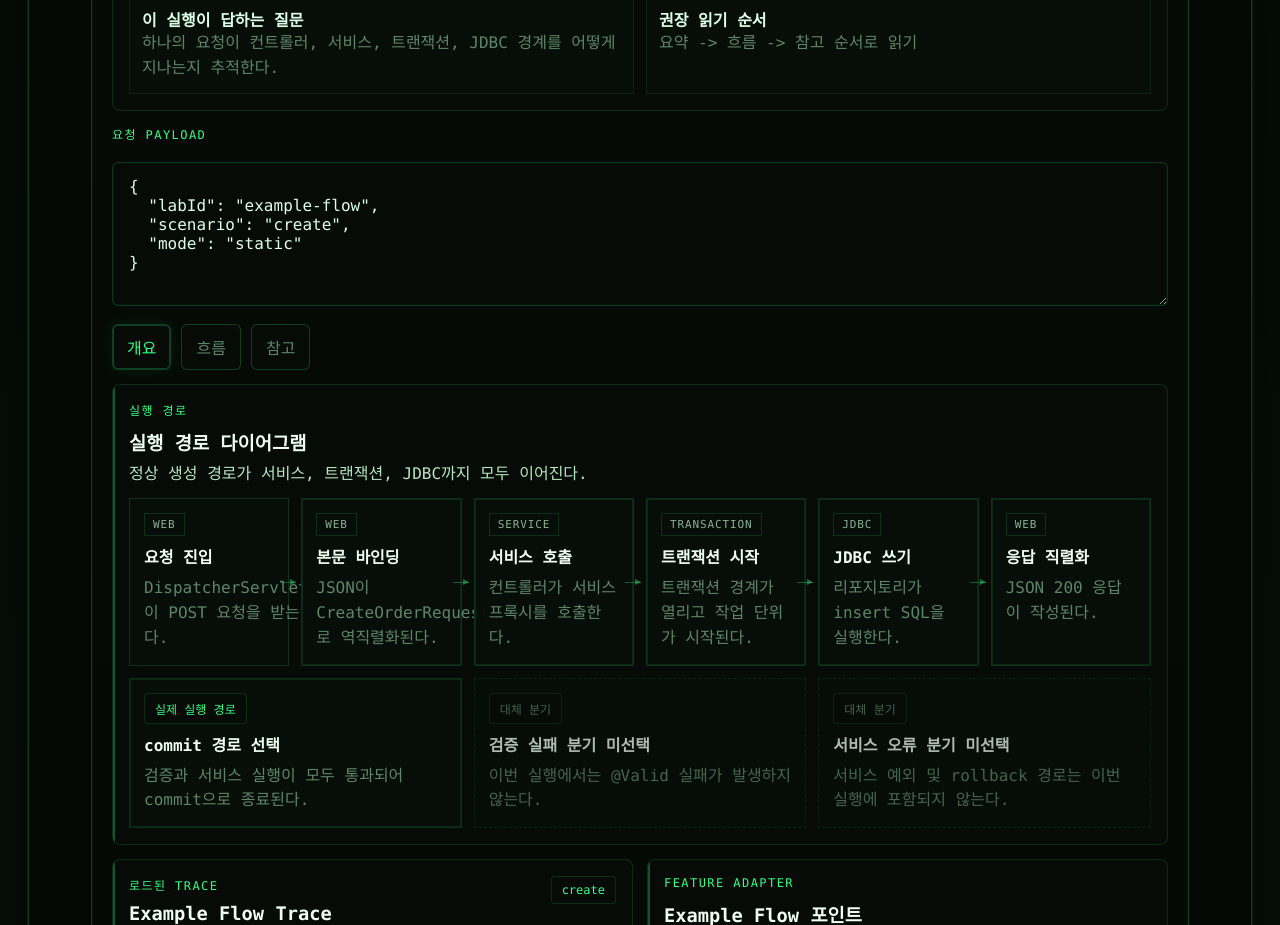
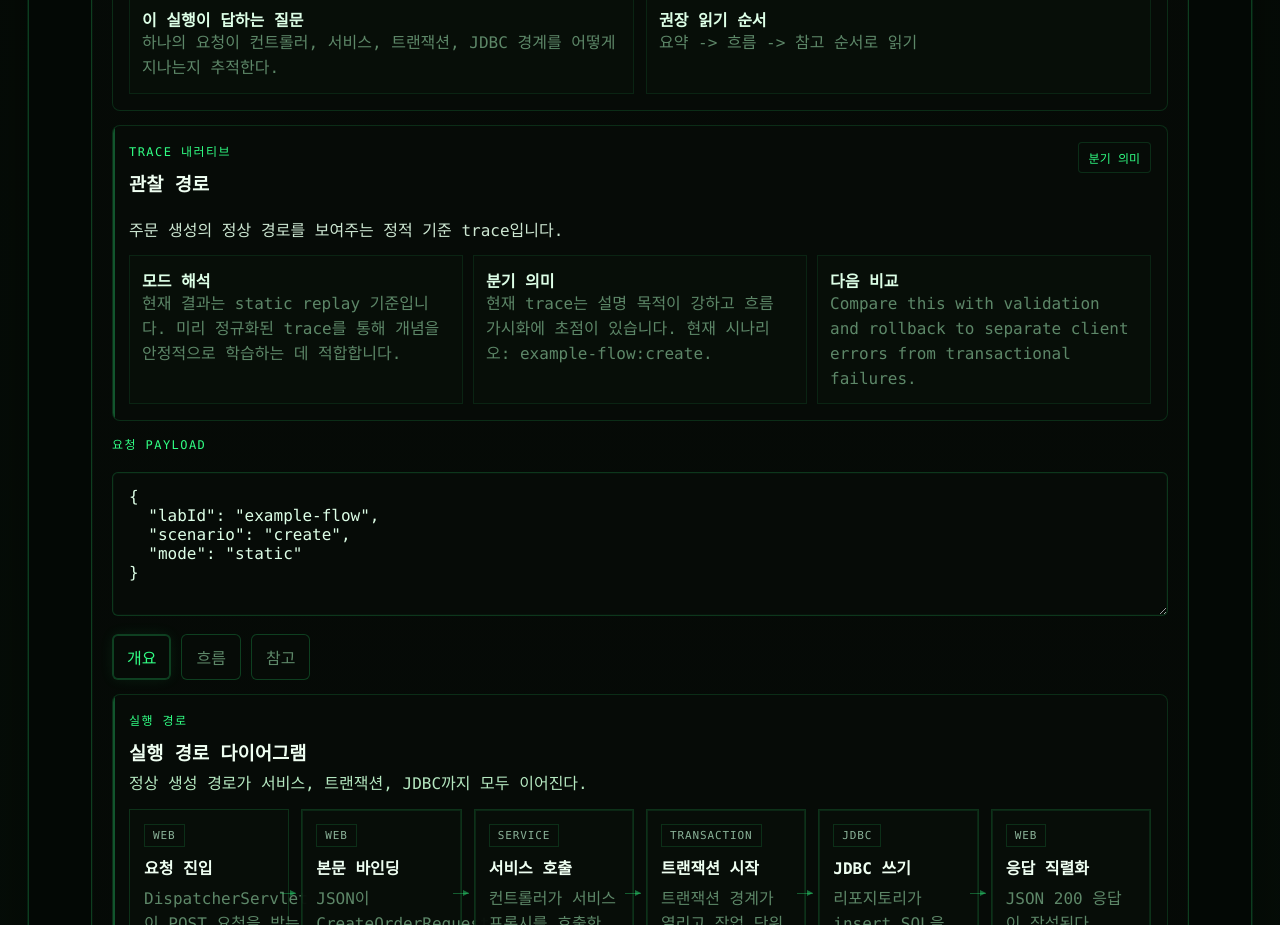
Before and after one commit to polynomeer/spring-lite, a React (Vite) app in the folder visual-lab-app/: page / in a window 1280 px wide. Shown: the part 2460-3385 px from the top of the page. Built offline with nearby package versions, Linux system fonts and the light colour scheme; no server answers.

Commit message:
feat(visual-lab): add trace narrative summary

```diff
--- a/visual-lab-app/src/app/App.tsx
+++ b/visual-lab-app/src/app/App.tsx
@@ -1,5 +1,6 @@
 import { useMemo, useState } from "react";
 import { TracePreview } from "../components/trace/TracePreview";
+import { TraceNarrativePanel } from "../components/trace/TraceNarrativePanel";
 import { adaptTrace } from "../features/trace-adapters";
 import { useLabTrace } from "../hooks/useLabTrace";
 import {
@@ -150,6 +151,28 @@ export function App() {
     queryLocked: "// LEARNING CONTROLS",
     ...dynamicConsoleText
   };
+
+  const narrativeTone = traceStatus?.tone ?? (traceError ? "error" : "info");
+  const narrativeTitle = traceStatus?.label ?? (traceError ? text.traceLoadingFailed : text.tracePipelineReady);
+  const narrativeSummary = traceError
+    ? displayError ?? pipelineDetail
+    : localizedTrace
+      ? localizedTrace.summary
+      : pipelineDetail;
+  const narrativeModeDetail = executedRequest.mode === "live"
+    ? locale === "ko"
+      ? `현재 결과는 live provider 기준입니다. API 응답과 실제 런타임 상태를 따라가며, endpoint는 ${endpointLabel} 입니다.`
+      : `This result comes from the live provider. It follows API-backed runtime output, and the endpoint is ${endpointLabel}.`
+    : locale === "ko"
+      ? "현재 결과는 static replay 기준입니다. 미리 정규화된 trace를 통해 개념을 안정적으로 학습하는 데 적합합니다."
+      : "This result comes from the static replay provider. It is optimized for stable concept learning through normalized traces.";
+  const narrativeBranchDetail = traceStatus
+    ? `${traceStatus.detail} ${locale === "ko" ? "현재 시나리오:" : "Current scenario:"} ${executedRequest.labId}:${executedRequest.scenario}.`
+    : pipelineDetail;
+  const narrativeNextDetail = localizedTrace?.snapshot.next
+    ?? (locale === "ko"
+      ? "다음 단계에서는 흐름 탭에서 step replay를 실행하고, references 탭에서 관련 문서를 함께 보세요."
+      : "Next, run the step replay in the flow tab and open the related references side by side.");
 
   function difficultyLabel(level: string) {
     if (level === "beginner") {
@@ -446,6 +469,19 @@ export function App() {
                 </div>
               ) : null}
 
+              <TraceNarrativePanel
+                eyebrow={text.traceNarrative}
+                title={narrativeTitle}
+                summary={narrativeSummary}
+                modeLabel={text.traceNarrativeMode}
+                branchLabel={text.traceNarrativeBranch}
+                nextStepLabel={text.traceNarrativeNext}
+                modeDetail={narrativeModeDetail}
+                branchDetail={narrativeBranchDetail}
+                nextStepDetail={narrativeNextDetail}
+                tone={narrativeTone}
+              />
+
               <label className="field">
                 <span>{text.requestPayload}</span>
                 <textarea
--- /dev/null
+++ b/visual-lab-app/src/components/trace/TraceNarrativePanel.tsx
@@ -0,0 +1,56 @@
+import type { TraceStatusSummary } from "../../lib/trace-presentation";
+
+interface TraceNarrativePanelProps {
+  eyebrow: string;
+  title: string;
+  summary: string;
+  modeLabel: string;
+  branchLabel: string;
+  nextStepLabel: string;
+  modeDetail: string;
+  branchDetail: string;
+  nextStepDetail: string;
+  tone: TraceStatusSummary["tone"];
+}
+
+export function TraceNarrativePanel({
+  eyebrow,
+  title,
+  summary,
+  modeLabel,
+  branchLabel,
+  nextStepLabel,
+  modeDetail,
+  branchDetail,
+  nextStepDetail,
+  tone
+}: TraceNarrativePanelProps) {
+  return (
+    <article className={`trace-panel trace-narrative-panel tone-${tone}`}>
+      <div className="trace-head">
+        <div>
+          <p className="eyebrow">{eyebrow}</p>
+          <h3>{title}</h3>
+        </div>
+        <span className={`status-pill ${tone}`}>{branchLabel}</span>
+      </div>
+
+      <p className="run-focus-detail">{summary}</p>
+
+      <div className="trace-list narrative-grid">
+        <div className="trace-item info">
+          <strong>{modeLabel}</strong>
+          <p>{modeDetail}</p>
+        </div>
+        <div className="trace-item info">
+          <strong>{branchLabel}</strong>
+          <p>{branchDetail}</p>
+        </div>
+        <div className="trace-item info">
+          <strong>{nextStepLabel}</strong>
+          <p>{nextStepDetail}</p>
+        </div>
+      </div>
+    </article>
+  );
+}
--- a/visual-lab-app/src/lib/i18n.ts
+++ b/visual-lab-app/src/lib/i18n.ts
@@ -75,6 +75,10 @@ export interface UiText {
   rerunHint: string;
   resultGuide: string;
   resultGuideBody: string;
+  traceNarrative: string;
+  traceNarrativeMode: string;
+  traceNarrativeBranch: string;
+  traceNarrativeNext: string;
   lastSuccessfulRun: string;
   projectLayout: string;
   frontendStructure: string;
@@ -190,6 +194,10 @@ const uiTextByLocale: Record<Locale, UiText> = {
     rerunHint: "Selection changed. Run again to refresh the result.",
     resultGuide: "Result Guide",
     resultGuideBody: "Start with the conclusion card, then inspect the flow panels only where the branch changes.",
+    traceNarrative: "Trace Narrative",
+    traceNarrativeMode: "Mode reading",
+    traceNarrativeBranch: "Branch meaning",
+    traceNarrativeNext: "Next comparison",
     lastSuccessfulRun: "Last successful run",
     projectLayout: "Project Layout",
     frontendStructure: "Frontend Structure",
@@ -303,6 +311,10 @@ const uiTextByLocale: Record<Locale, UiText> = {
     rerunHint: "선택이 바뀌었습니다. 결과를 갱신하려면 다시 실행하세요.",
     resultGuide: "결과 읽기 가이드",
     resultGuideBody: "결론 카드를 먼저 읽고, 분기가 바뀌는 지점만 흐름 패널에서 확인하세요.",
+    traceNarrative: "Trace 내러티브",
+    traceNarrativeMode: "모드 해석",
+    traceNarrativeBranch: "분기 의미",
+    traceNarrativeNext: "다음 비교",
     lastSuccessfulRun: "마지막 성공 실행",
     projectLayout: "프로젝트 구조",
     frontendStructure: "프런트엔드 구조",
--- a/visual-lab-app/src/styles.css
+++ b/visual-lab-app/src/styles.css
@@ -865,6 +865,14 @@ code {
   gap: 12px;
 }
 
+.trace-narrative-panel {
+  margin-top: 14px;
+}
+
+.narrative-grid {
+  grid-template-columns: repeat(3, minmax(0, 1fr));
+}
+
 .field {
   display: grid;
   gap: 10px;
```
